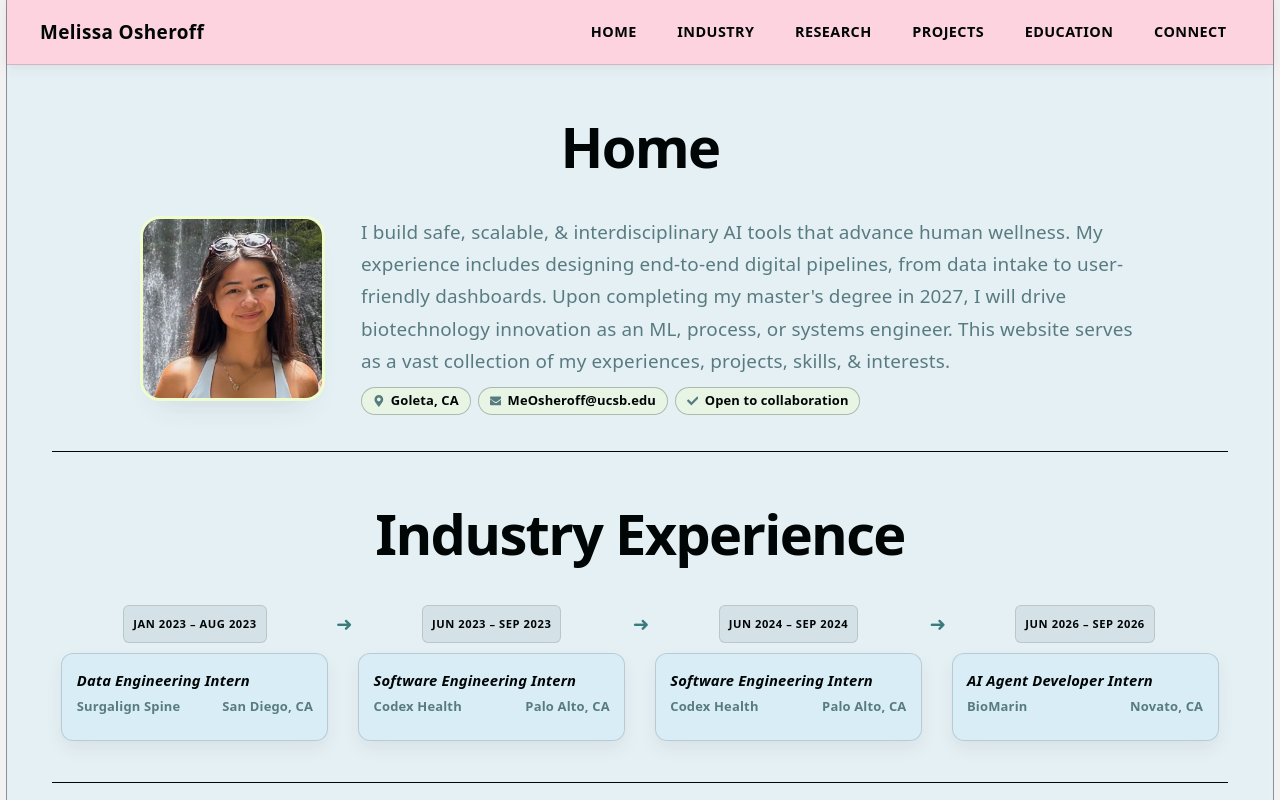
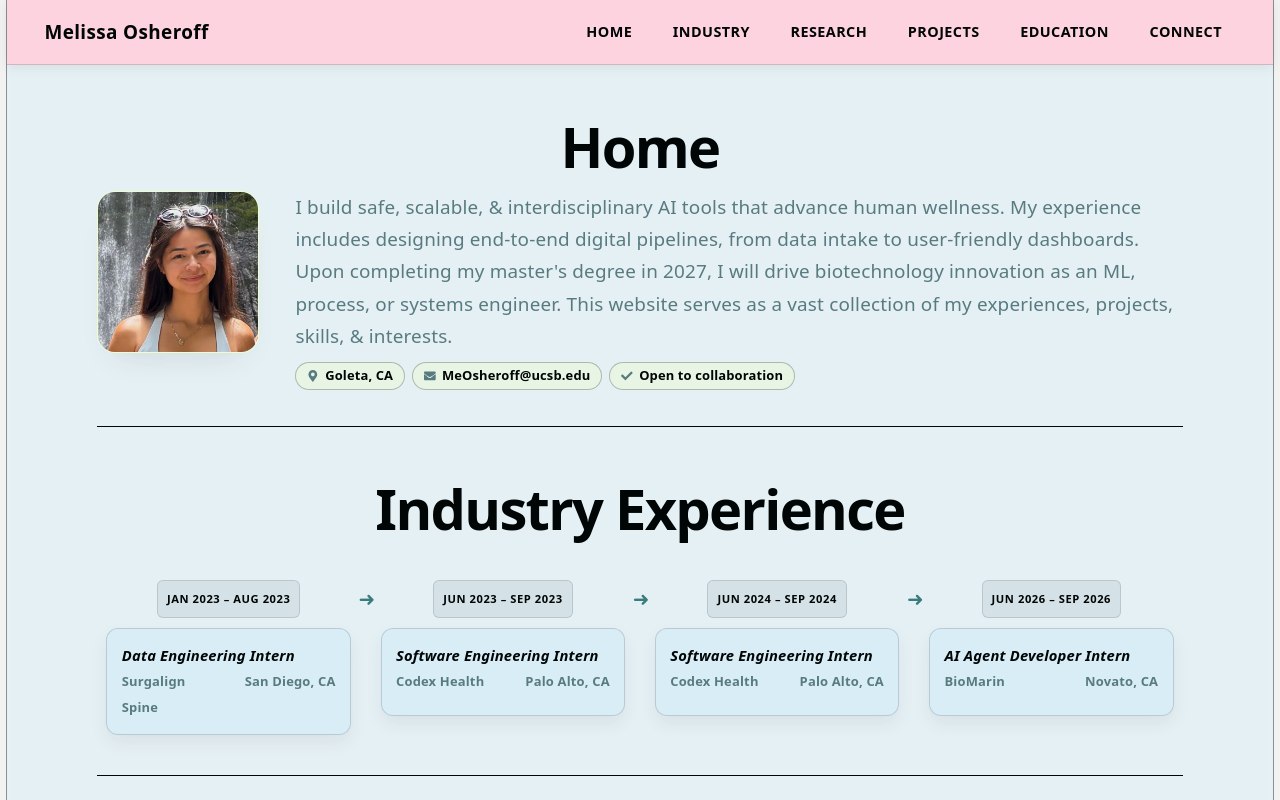
Before and after one commit to Mosherof/melissa-portfolio, a React (Vite) app: page / in a window 1280 px wide. Shown: the top 800 px of the page. Built offline with nearby package versions, Linux system fonts and the light colour scheme.

Commit message:
Tweaks to layout and homepage

```diff
--- a/src/App.css
+++ b/src/App.css
@@ -373,7 +373,7 @@ html {
 }
 
 section {
-  width: calc(100% - 5rem);
+  width: calc(100% - 10rem);
   margin: 0 auto;
   padding: 2rem 0;
   border-top: 1px solid #000505;
@@ -405,6 +405,7 @@ section:first-of-type {
   justify-content: space-between;
   gap: 1rem;
   min-height: 64px;
+  padding: 0 0.25rem;
 }
 
 .brand-name {
@@ -445,9 +446,11 @@ section:first-of-type {
   display: flex;
   flex-direction: column;
   gap: 25px;
+
   place-content: center;
   place-items: center;
   flex-grow: 1;
+  width: 100%;
   padding: 2rem 1.5rem;
 
   @media (max-width: 1024px) {
@@ -460,7 +463,8 @@ section:first-of-type {
   display: flex;
   align-items: flex-start;
   gap: 2rem;
-  width: min(100%, 1000px);
+  width: 100%;
+  max-width: 1200px;
   text-align: left;
 }
 
@@ -473,11 +477,11 @@ section:first-of-type {
 }
 
 .profile-photo {
-  width: 185px;
-  height: 185px;
+  width: 9rem;
+  height: 9rem;
   object-fit: cover;
-  border-radius: 20px;
-  border: 3px solid #EEFCCE;
+  border-radius: 1rem;
+  border: 0.1rem solid #EEFCCE;
   box-shadow: var(--shadow);
 }
 
@@ -516,7 +520,8 @@ section:first-of-type {
 }
 
 .intro-copy {
-  flex: 1;
+  flex: 1 1 0;
+  /* width: 100%; */
   min-width: 0;
 }
 
@@ -545,11 +550,11 @@ section:first-of-type {
 }
 
 .next-steps {
-  display: flex;
+  /* display: flex; */
   border-top: 1px solid #000505;
-  border-radius: 18px;
+  /* border-radius: 18px; */
   text-align: left;
-  background: #A0DDFF33;
+  /* background: #A0DDFF33; */
   box-shadow: var(--shadow);
 
   & > div {
--- a/src/App.jsx
+++ b/src/App.jsx
@@ -205,7 +205,7 @@ function App() {
     <>
       <header className="topbar">
         <div className="topbar-inner">
-          <a href="#center" className="brand-name">Melissa Osheroff</a>
+          <a href="#center" className="brand-name"> Melissa Osheroff</a>
           <nav className="topnav" aria-label="Primary navigation">
             {navItems.map((item, index) => (
               <a
@@ -219,8 +219,8 @@ function App() {
           </nav>
         </div>
       </header>
-
-      <section id="center">
+            {/* id="center" */}
+      <section>
         <h1>Home</h1>
         <div className="intro-row">
           <div className="profile-image-wrap">
```
